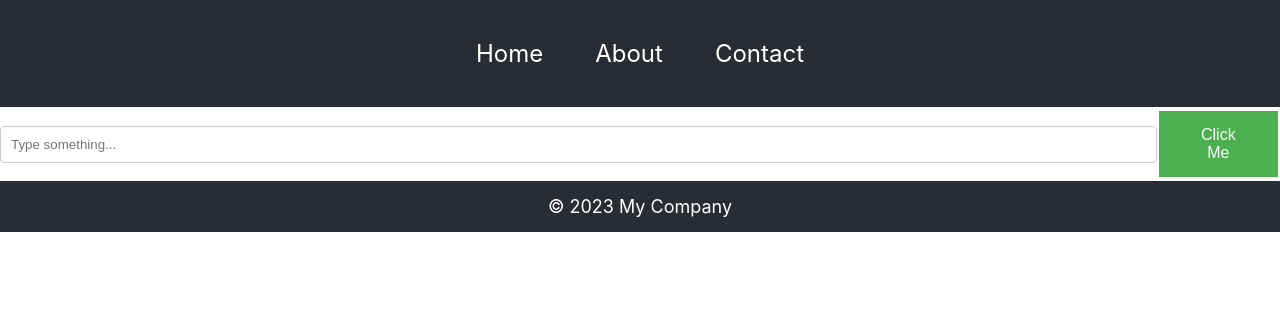
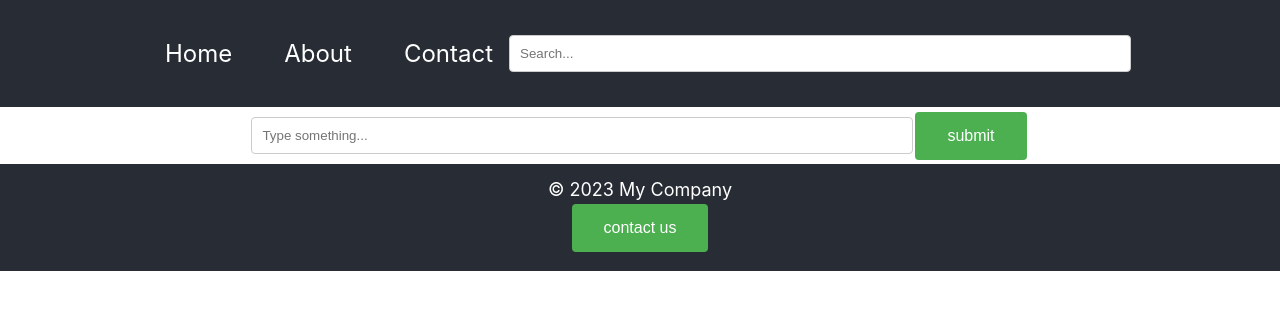
Before and after one commit to abiralchy0987/abiral-react-2, a React (Create React App) app: page / in a window 1280 px wide. Shown: the top 310 px of the page. Built offline with nearby package versions, Linux system fonts and the light colour scheme.

Commit message:
edits  code in header ,footer & button

```diff
--- a/src/component/button.js
+++ b/src/component/button.js
@@ -1,38 +1,14 @@
 
 import Styled from 'styled-components';
-
+import { ButtonStyle, InputStyle, InputWrapper } from './components.styled';
 const Button = () => {
-    const ButtonStyle = Styled.button`
-        background-color: #4CAF50;
-        border: none;
-        color: white;
-        padding: 15px 32px;
-        text-align: center;
-        text-decoration: none;
-        display: inline-block;
-        font-size: 16px;
-        margin: 4px 2px;
-        cursor: pointer;
-    `;
-    const InputStyle = Styled.input`
-        padding: 10px;
-        border: 1px solid #ccc;
-        border-radius: 4px;
-        box-sizing: border-box;
-        width: 100%;
-    `;
-    const InputWrapper = Styled.div`
-        display: flex;
-      justify-content: center;
-        align-items: center;
-    `;
 
   return (
     <InputWrapper>
       <InputStyle type="text" placeholder="Type something..."  className="input-field"
       />
       <ButtonStyle>
-        Click Me
+       submit
       </ButtonStyle>
     </InputWrapper>
   );
--- a/src/component/footer.js
+++ b/src/component/footer.js
@@ -1,8 +1,10 @@
 import './footer.css';
+import { ButtonStyle } from "./components.styled";
 const Footer = () => {
   return (
     <footer>
       <p>&copy; 2023 My Company</p>
+      <ButtonStyle>contact us</ButtonStyle>
     </footer>
   );
 }
--- a/src/component/header.js
+++ b/src/component/header.js
@@ -1,21 +1,26 @@
 
-import"./header.css";
+import { InputStyle, InputWrapper } from "./components.styled";
+// import"./header.css";
+import './header.modeule.css';
 
 const Header = () => {
   return (
-    <header>
+    <header  className="header">
       <nav>
-        <ul>
-          <li>
+       <InputWrapper>
+        <ul className="styled-list">
+          <li className="{styled['list-item']}">
             <a href="#">Home</a>
           </li>
-          <li>
+          <li className="{styled['list-item']}">
             <a href="#">About</a>
           </li>
-          <li>
+          <li className="{styled['list-item']}">
             <a href="#">Contact</a>
           </li>
         </ul>
+        <InputStyle type="text" placeholder="Search..." />
+       </InputWrapper>
       </nav>
     </header>
   );
```
